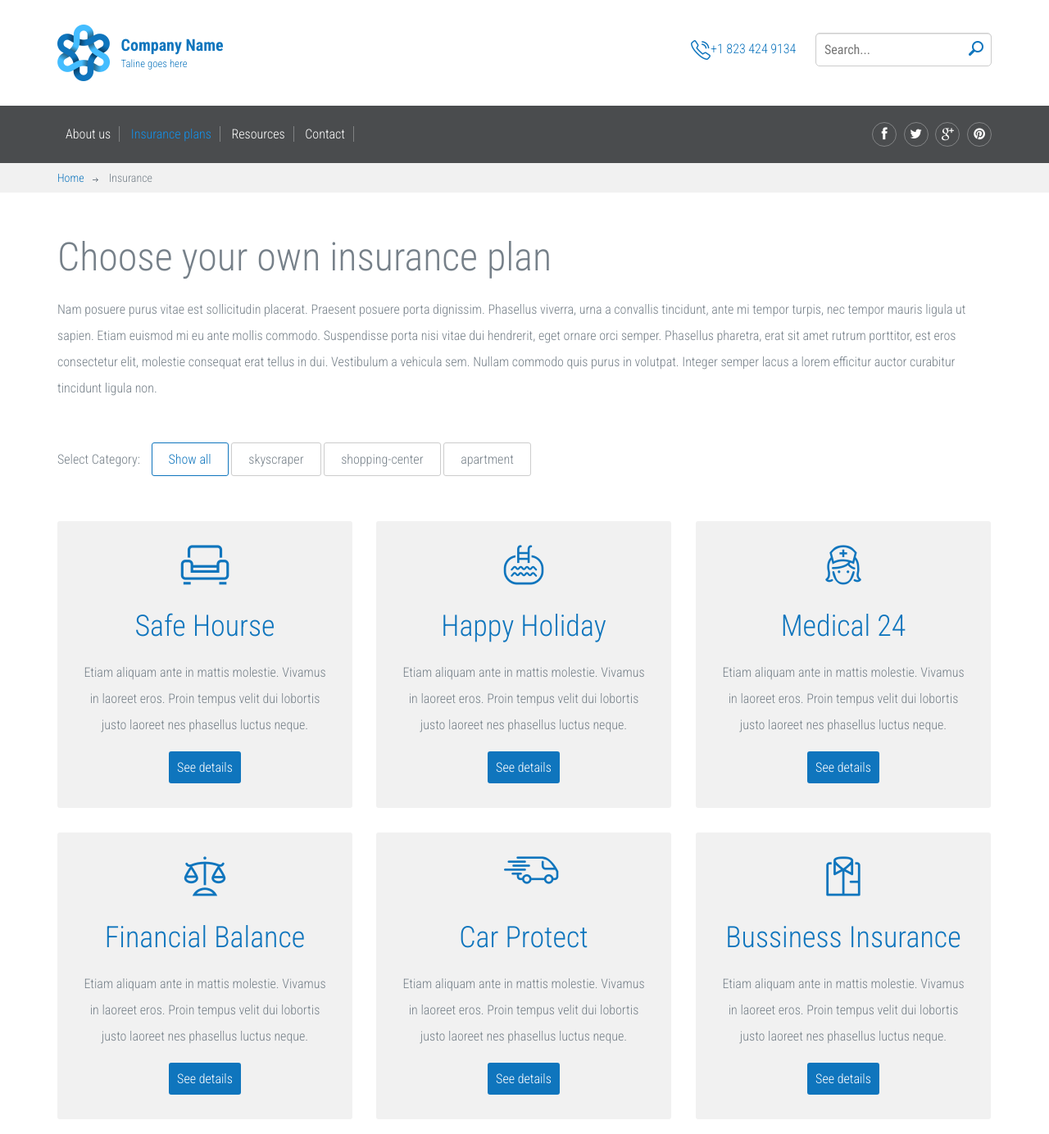
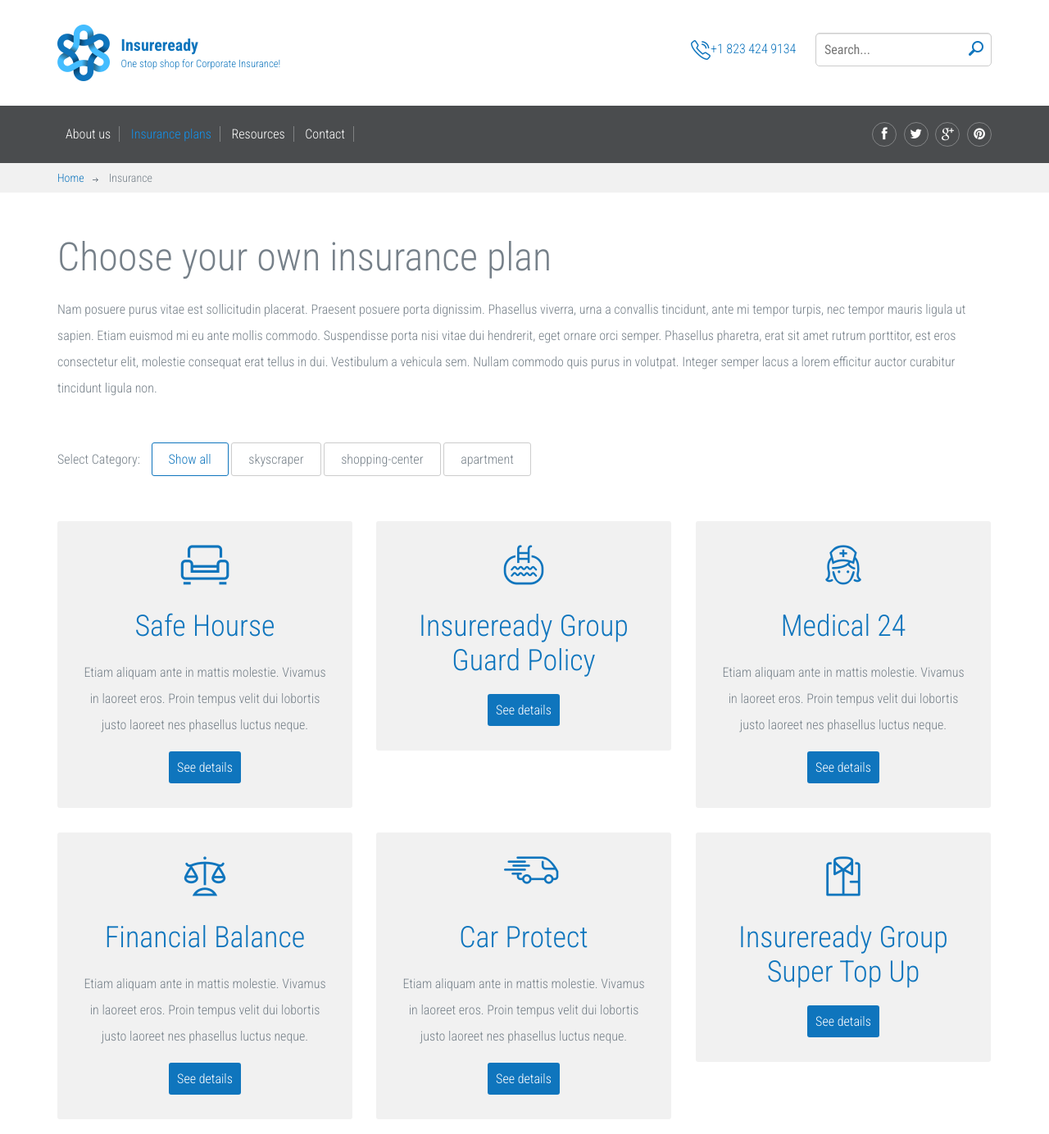
Before and after one commit to vgsiddarth/insureready.github.io, a plain HTML site: page insurance.html in a window 1280 px wide. Shown: the top 1384 px of the page at 82% size. Drawn offline with Linux system fonts and the light colour scheme.

Commit message:
Update insurance.html

```diff
--- a/insurance.html
+++ b/insurance.html
@@ -32,8 +32,8 @@
 						<a href="index.html" id="branding">
 							<img src="images/logo.png" alt="Company Name" class="logo">
 							<div class="logo-text">
-								<h1 class="site-title">Company Name</h1>
-								<small class="description">Taline goes here</small>
+								<h1 class="site-title">Insureready</h1>
+								<small class="description">One stop shop for Corporate Insurance!</small>
 							</div>
 						</a> <!-- #branding -->
 
@@ -90,9 +90,9 @@
 						<div class="filter-links filterable-nav">
 							<select class="mobile-filter">
 								<option value="*">Show all</option>
-								<option value=".skyscraper">skyscraper</option>
-								<option value=".shopping-center">shopping-center</option>
-								<option value=".apartment">apartment</option>
+								<option value=".skyscraper">Employee Medical Insurance</option>
+								<option value=".shopping-center">Commercial Property Insurance</option>
+								<option value=".apartment"> Business Income Insurance</option>
 							</select>
 							<strong>Select Category: </strong>
 							<a href="#" class="current wow fadeInRight" data-filter="*">Show all</a>
@@ -115,8 +115,7 @@
 							<div class="insurance-item filterable-item skyscraper">
 								<div class="insurance-content">
 									<div class="insurance-icon"><i class="icon-pool"></i></div>
-									<h3 class="insurance-title">Happy Holiday</h3>
-									<p>Etiam aliquam ante in mattis molestie. Vivamus in laoreet eros. Proin tempus velit dui lobortis justo laoreet nes phasellus luctus neque.</p>
+									<h3 class="insurance-title">Insureready Group Guard Policy</h3>
 									<a href="#" class="button">See details</a>
 								</div>
 							</div>
@@ -151,8 +150,7 @@
 							<div class="insurance-item filterable-item skyscraper">
 								<div class="insurance-content">
 									<div class="insurance-icon"><i class="icon-shirt"></i></div>
-									<h3 class="insurance-title">Bussiness Insurance</h3>
-									<p>Etiam aliquam ante in mattis molestie. Vivamus in laoreet eros. Proin tempus velit dui lobortis justo laoreet nes phasellus luctus neque.</p>
+									<h3 class="insurance-title">Insureready Group Super Top Up</h3>
 									<a href="#" class="button">See details</a>
 								</div>
 							</div>
```
